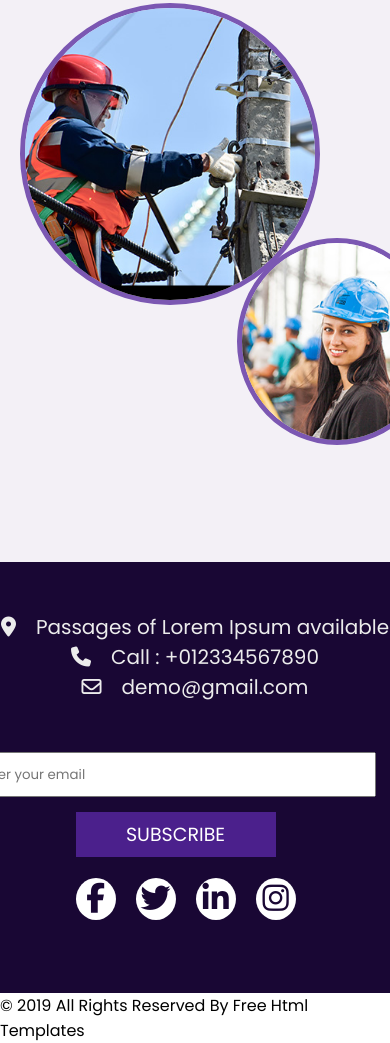
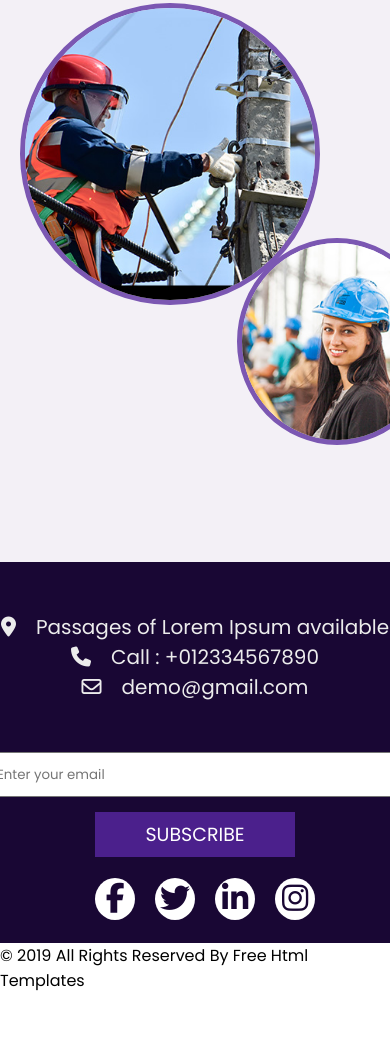
Before and after one commit to deepandurairaj/Electrochip, a plain HTML site: page about.html in a window 390 px wide. Shown: the part 553-1596 px from the top of the page. After the commit the page ends 1546 px from the top, so only its background shows below. Drawn offline with Linux system fonts and the light colour scheme.

Commit message:
Update about.css

```diff
--- a/cssFile/about.css
+++ b/cssFile/about.css
@@ -269,12 +269,13 @@ footer .copy{
 
 
 
-    /* footer */
+     /* footer */
     footer .socialMedia{
         width: 100%;
-        margin: 0;
-        padding: 50px 0;
+        margin: 0 0 0;
+        padding: 50px 0 0;
     }
+
     footer .socialMedia .info{
         flex-direction: column;
         width: 100%;
@@ -284,24 +285,28 @@ footer .copy{
         width: 100%;
     }
     footer .socialMedia .media {
-        width: 90%;
+        width: 100%;
         flex-direction: column;
+        justify-content: center;
+        margin: 0;
+        padding: 0;
     }
     footer .socialMedia .media .forms{
         flex-direction: column;
         align-items: center;
+        justify-content: center;
     }
     footer .socialMedia .media .forms form input{
         width: 400px;
         margin-bottom: 15px;
     }
-    footer .socialMedia .mediaAcnt{
+    footer .socialMedia .media  .mediaAcnt{
         align-items: center;
         justify-content: center;
         width: 100%;
         margin: 20px 0 20px 0;
+
     }
     footer .copy{
         width: 100%;
-    }
-}
+    }}
```
